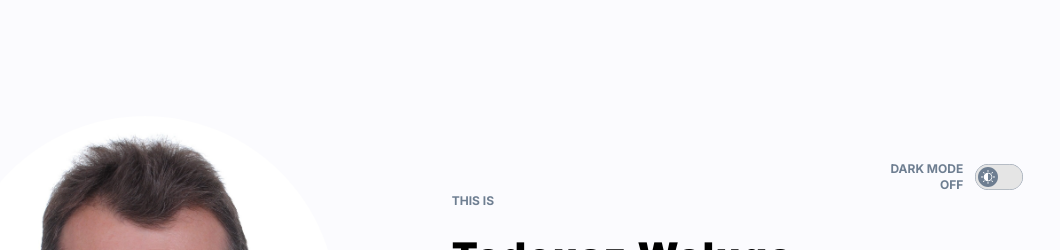
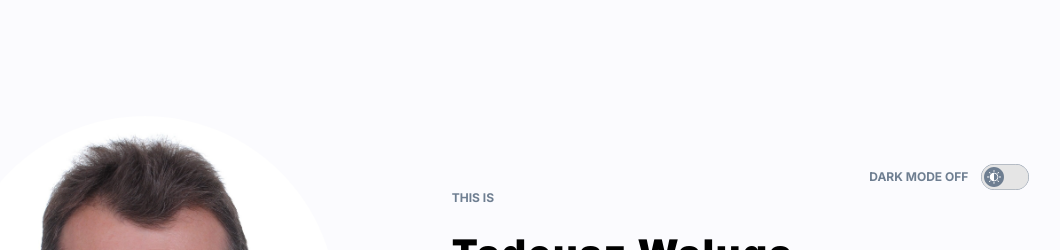
Before and after one commit to waltad/personal-homepage, a React (Create React App) app: page / in a window 1280 px wide. Shown: the top 250 px of the page, without its empty margins (149-1209 px from the left). Built offline with nearby package versions, Linux system fonts and the light colour scheme.

Commit message:
updated themeButton

```diff
--- a/src/common/themeButton/styled.js
+++ b/src/common/themeButton/styled.js
@@ -7,19 +7,18 @@ export const Wrapper = styled.div`
 
 export const Button = styled.button`
   display: flex;
-  align-self: flex-end;
-  column-gap: 12px;
+  justify-content: space-between;
+  padding: 0;
+  width: 160px;
   align-items: center;
   border: none;
   background: none;
-  /* height: 26px; */
   color: inherit;
   cursor: pointer;
   outline-offset: 8px;
 `;
 
 export const SmallText = styled.span`
-  width: 99px;
   text-align: right;
   font-size: 12px;
   line-height: 1.3;
--- a/src/common/themeButton/sun/styled.js
+++ b/src/common/themeButton/sun/styled.js
@@ -1,6 +1,7 @@
 import styled, { css } from "styled-components";
 
 export const StyledImg = styled.image`
+  justify-self: end;
   transition: 0.3s;
 
   ${({ moveToRight }) =>
```
